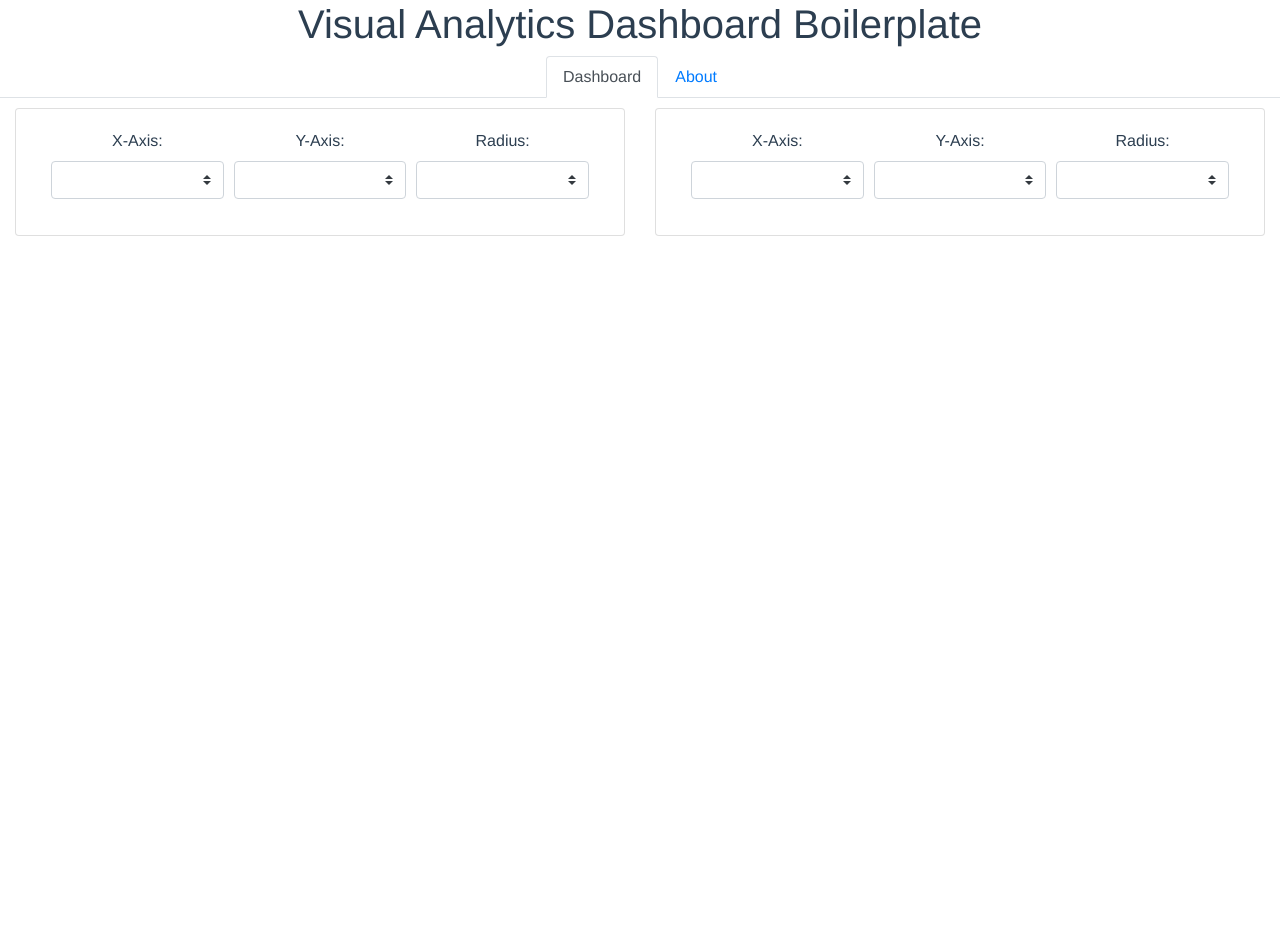
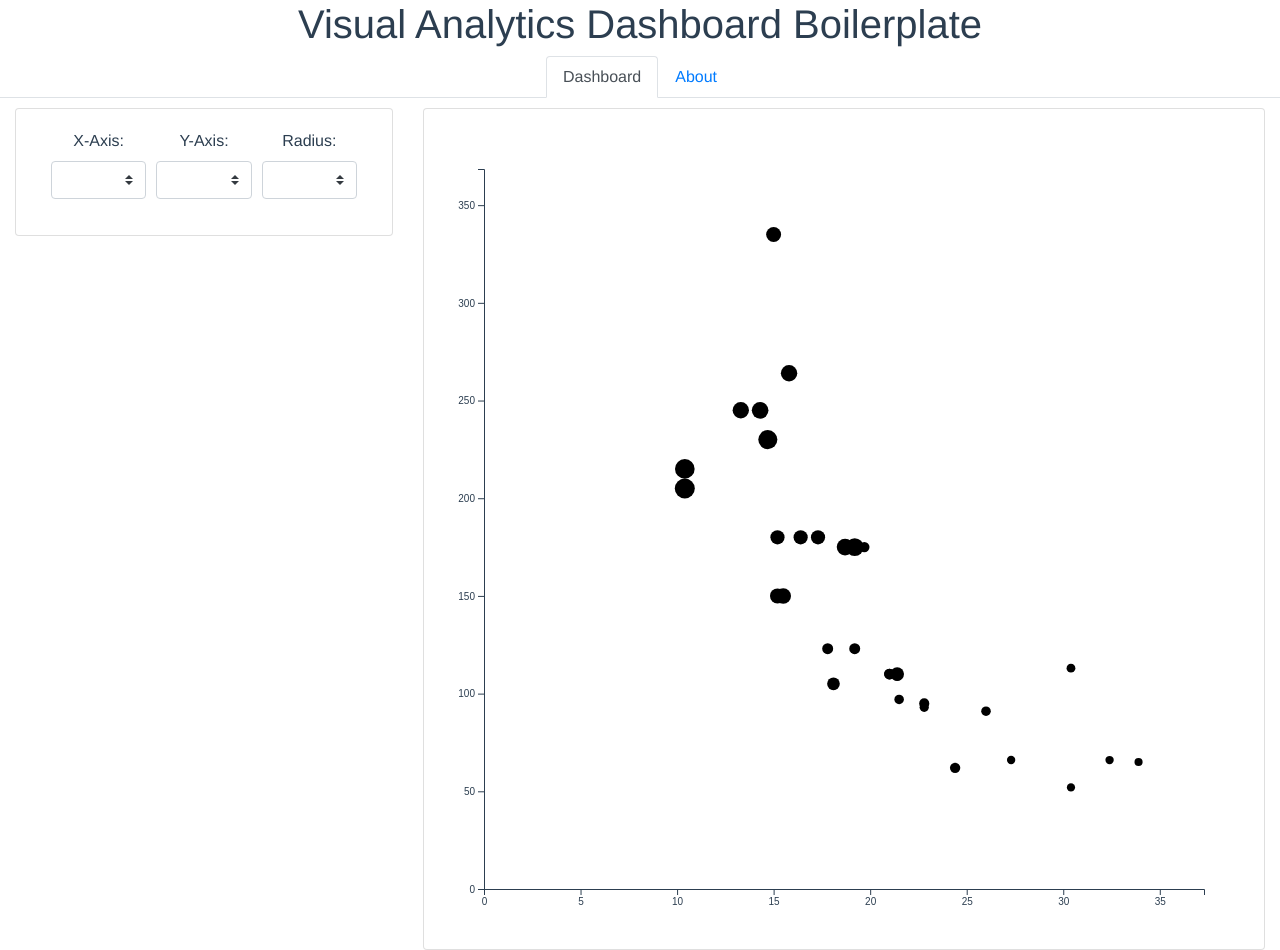
Before and after one commit to cedrickrause/vue-dashboard-boilerplate, a Vue app: page / in a window 1280 px wide. Before the commit the page ends 800 px from the top, so only its background shows below. Built offline with nearby package versions, Linux system fonts and the light colour scheme.

Commit message:
One Chart without wrapper for explanatory purposes

```diff
--- a/src/views/Dashboard.vue
+++ b/src/views/Dashboard.vue
@@ -9,7 +9,11 @@
         </b-col>
         <b-col>
           <b-card>
-            <scatter-plot-wrapper v-if="getData" :dataset="getData" />
+            <scatter-plot v-if="getData"
+              :dataset="getData"
+              :xAxisColumn="'mpg'"
+              :yAxisColumn="'hp'"
+              :radiusColumn="'disp'" />
           </b-card>
         </b-col>
       </b-row>
@@ -19,13 +23,14 @@
 
 <script lang="ts">
 import ScatterPlotWrapper from '@/components/Charts/ScatterPlotWrapper.vue';
+import ScatterPlot from '@/components/Charts/ScatterPlot.vue';
 import { Actions } from '@/store/actions';
 import { Getters } from '@/store/getters';
 import Vue from 'vue';
 import { mapGetters, mapActions } from 'vuex';
 
 export default Vue.extend({
-  components: { ScatterPlotWrapper },
+  components: { ScatterPlot, ScatterPlotWrapper },
   name: 'Dashboard',
 
   mounted() {
```
